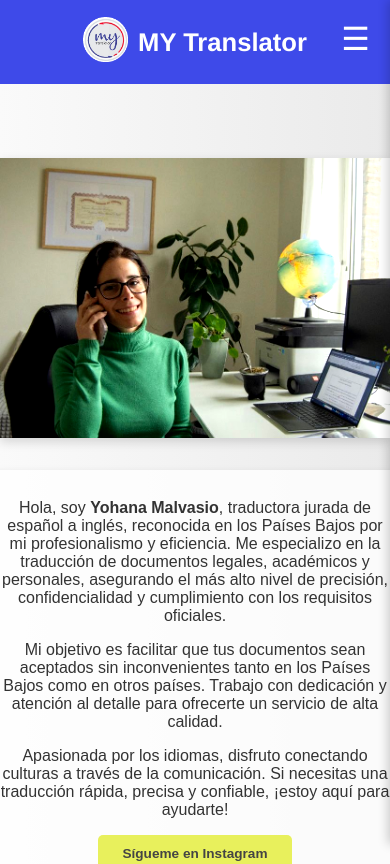
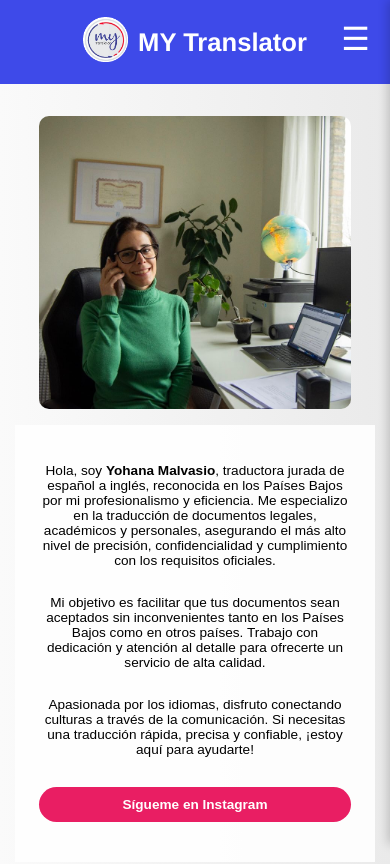
Before and after one commit to MarcosMolmedo/My-Translator, a React (Vite) app: page /sobre-mi in a window 390 px wide. Shown: the top 864 px of the page. Built offline with nearby package versions, Linux system fonts and the light colour scheme.

Commit message:
agrego modificaciones a .conteiner en el header para que no modifique estilos de otra parte de la web, aisle classes y modifique la estetica del botton y la responsividad en Sobremi

```diff
--- a/src/App.css
+++ b/src/App.css
@@ -7,7 +7,10 @@ html, body {
   background-color: #f5f5f5;
   display: flex;
   flex-direction: column;
+  overflow-x: hidden;
 }
+
+
 
 /* 📌 Contenedor principal de la aplicación */
 #root {
@@ -23,13 +26,14 @@ html, body {
   flex-grow: 1;
 }
 
-/* 📌 Sección principal (empuja el footer hacia abajo) */
+
 .main-content {
   flex-grow: 1;
   display: flex;
   flex-direction: column;
+  justify-content: space-between; /* ✅ Empuja el contenido correctamente */
+  min-height: 100%;
 }
-
 /* 📌 Footer fijo abajo en todas las resoluciones */
 .footer {
   background-color: #3e4ae9;
@@ -41,6 +45,7 @@ html, body {
   padding: 10px 0;
 }
 
+
 @media screen and (max-width: 425px) {
   .container {
     padding: 0 10px; /* ✅ Agrega padding lateral en móviles */
--- a/src/Styles/Header.css
+++ b/src/Styles/Header.css
@@ -13,12 +13,17 @@
 
 /* Contenedor sin márgenes ni restricciones */
 .container {
+  max-width: 1200px;
   display: flex;
+  flex-direction: column;
   align-items: center;
   justify-content: space-between;
+  text-align: center;
   width: 100%;
-  padding: 0 20px;
+
   margin: 0;
+  padding: 0 1rem;
+
 }
 
 /* Logo y título */
--- a/src/Styles/Opiniones.css
+++ b/src/Styles/Opiniones.css
@@ -1,7 +1,7 @@
 html, body {
     margin: 0;
     padding: 0;
-    overflow-x: hidden; /* Previene el scroll horizontal */
+    overflow-x: hidden;
     width: 100%;
 }
 
@@ -15,7 +15,7 @@ html, body {
     flex-wrap: wrap;
     justify-content: center;
     align-items: flex-start;
-    padding: 2rem;
+    padding: 2rem 1rem;
     gap: 1rem;
 }
 
@@ -98,6 +98,7 @@ html, body {
         width: calc(50% - 1rem);  /* 🔹 2 por fila */
         min-height: 110px;
         font-size: 0.8rem;
+        padding: 1rem;
     }
 }
 
@@ -106,57 +107,42 @@ html, body {
     .opiniones-container {
         flex-direction: column;
         align-items: center;
+        padding: 1rem; /* 🔹 Reduce el padding */
     }
+
+    /* Ajuste de tamaños para que los post-it sean más adaptables */
     .opinion {
-        width: 80%;  /* 1 por fila */
-        min-height: 100px;
-        font-size: 0.75rem;
+        width: 75%;  /* 🔹 Que ocupen el 75% de la pantalla */
+        max-width: 180px;  /* 🔹 No sean demasiado grandes */
+        min-height: 90px; /* 🔹 Reducimos la altura */
+        font-size: 0.75rem;  /* 🔹 Letra más chica */
+        transform: rotate(0deg); /* 🔹 Evitamos inclinaciones exageradas */
+        padding: 0.8rem;
     }
 }
+
 /* 🔹 Reducimos el tamaño de los post-its en pantallas grandes para que entren todos sin scroll */
 @media (min-width: 1090px) {
     .opinion {
-        width: calc(25% - 1rem);  /* 🔹 4 por fila */
-        height: 75px; /* 🔹 Más pequeños */
-        font-size: 0.40rem; /* 🔹 Letra más chica */
+        width: calc(25% - 1rem);
+        height: 75px;
+        font-size: 0.40rem;
     }
     .pin-image {
-        width: 20px; /* 🔹 Pin más pequeño */
-    }
-}
-
-/* 🔹 Para dispositivos aún más pequeños (hasta 484px) */
-@media (max-width: 484px) {
-    .opiniones-container {
-        flex-direction: column;
-        align-items: center;
-        justify-content: center;
-        gap: 0.5rem;
-    }
-    .opinion {
-        width: 90%;  /* 🔹 Reducimos el ancho */
-        max-width: 250px;  /* 🔹 No sean demasiado grandes */
-        min-height: 90px; /* 🔹 Reducimos la altura */
-        font-size: 0.7rem;
-        transform: rotate(0deg); /* 🔹 Evitamos demasiada inclinación */
-        margin: 0.5rem 0; /* 🔹 Espaciado entre los post-its */
-    }
-    .pin-image {
-        width: 20px; /* 🔹 Reducimos el tamaño del pin */
+        width: 20px;
     }
 }
 
 /* 🔹 Para dispositivos aún más pequeños (hasta 320px) */
 @media (max-width: 320px) {
     .opinion {
-        width: 95%;
-        max-width: 200px;
+        width: 85%;
+        max-width: 150px;
         min-height: 80px;
         font-size: 0.65rem;
-        transform: rotate(0deg);
-        padding: 0.8rem;
+        padding: 0.5rem;
     }
     .pin-image {
-        width: 18px; /* 🔹 Pin aún más pequeño */
+        width: 15px;
     }
 }
--- a/src/Styles/SobreMi.css
+++ b/src/Styles/SobreMi.css
@@ -1,121 +1,160 @@
-.sobre-mi {
-  padding: 4rem 0;
+/* ✅ Evita afectar el header */
+.sobre-mi-container {
+  padding: 4rem 5vw; /* Usamos "vw" en lugar de "%" para asegurar uniformidad */
   background: linear-gradient(to right, #fafafa, #eaeaea);
   display: flex;
-  flex-direction: column;
+  justify-content: center;
   align-items: center;
-  justify-content: center;
-  min-height: calc(100vh - 160px);
   width: 100%;
+  box-sizing: border-box;
+  position: relative;
 }
 
-.container {
+/* ✅ Contenedor principal */
+.sobre-mi-content {
   max-width: 1200px;
   display: flex;
-  flex-direction: column;
-  align-items: center;
-  text-align: center;
-  padding: 0 1rem;
+  flex-direction: row;
+  align-items: stretch;
+  justify-content: space-between;
+  gap: 1rem;
+  width: 100%;
+  padding: 0 5vw;
+  box-sizing: border-box;
 }
 
-.about-content {
+/* ✅ Imagen y texto ocupan la misma cantidad de espacio */
+.sobre-mi-imagen, .sobre-mi-texto {
+  flex: 1;
+  max-width: 50%;
   display: flex;
-  flex-direction: row;
   align-items: center;
-  justify-content: center;
-  gap: 2rem;
-  width: 100%;
-  max-width: 1200px;
 }
 
-.about-image {
-  width: 50%; /* Imagen a la izquierda en pantallas grandes */
-  max-height: 600px;
-  object-fit: cover;
-  border-radius: 0;
-  box-shadow: 0 4px 10px rgba(0, 0, 0, 0.15);
-  filter: brightness(1.1) contrast(1.2);
-  transition: opacity 1s ease-in-out;
+/* ✅ Ajuste de imagen */
+.sobre-mi-imagen {
+  justify-content: center;
 }
 
-.about-image:hover {
-  opacity: 1;
+.sobre-mi-imagen img {
+  width: 100%;
+  height: 100%;
+  object-fit: cover;
+  border-radius: 10px;
 }
 
-.about-text {
-  width: 50%; /* Texto a la derecha en pantallas grandes */
+/* ✅ Ajuste de texto */
+.sobre-mi-texto {
+  background: rgba(255, 255, 255, 0.9);
+  padding: 2rem;
   text-align: left;
-  background: rgba(255, 255, 255, 0.8);
-  padding: 2rem;
-  border-radius: 10px;
-  box-shadow: 0 4px 10px rgba(0, 0, 0, 0.15);
-  margin-bottom: 1rem;
+  display: flex;
+  flex-direction: column;
+  justify-content: center;
+  height: 100%;
 }
 
-.about-text p {
-  margin-bottom: 1rem;
-  color: #333;
+/* ✅ Botón con estilo del Hero Section */
+.sobre-mi-btn {
+  display: flex;
+  justify-content: center;
+  align-items: center;
+  background-color: #e91e63;
+  color: white;
+  padding: 12px 24px;
+  border-radius: 30px;
+  text-decoration: none;
+  font-weight: bold;
   font-size: 1rem;
+  transition: background-color 0.3s ease-in-out;
+  max-width: 200px;
+  text-align: center;
+  width: auto;
+  margin: 1.5rem auto;
 }
 
-.btn {
-  display: inline-block;
-  padding: 0.7rem 1.5rem;
-  background-color: #e8f05c;
-  color: #444;
-  text-decoration: none;
-  border-radius: 5px;
-  transition: background-color 0.3s ease;
-  font-weight: bold;
+/* ✅ Hover para cambio de color */
+.sobre-mi-btn:hover {
+  background-color: #d81b60;
 }
 
-.btn:hover {
-  background-color: #007bff;
-}
-
-/* Estilos responsivos para pantallas pequeñas */
-@media screen and (max-width: 768px) {
-  .about-content {
-    flex-direction: column;
-  }
-  .about-image {
-    width: 100%;
-    max-height: 400px;
-  }
-  .about-text {
-    width: 100%;
+/* 📱 Ajuste para pantallas menores a 460px */
+@media screen and (max-width: 460px) {
+  .sobre-mi-btn {
+    font-size: 0.85rem;
+    padding: 10px 16px;
+    max-width: 280px;
+    width: 90%;
     text-align: center;
+    margin: 1rem auto;
   }
 }
 
-@media screen and (max-width: 425px) {
-  .about-text {
+/* 📱 **Corrección Responsiva** */
+@media screen and (max-width: 1240px) {
+  .sobre-mi-container {
+    padding: 4rem 8vw;
+  }
+}
+
+@media screen and (max-width: 900px) {
+  .sobre-mi-content {
+    flex-direction: column;
+    align-items: center;
+    text-align: center;
+    padding: 0 5vw;
+  }
+
+  .sobre-mi-imagen,
+  .sobre-mi-texto {
     max-width: 100%;
-    padding: 0.8rem;
-    font-size: 0.85rem;
+    width: 100%;
   }
-  .btn {
-    width: auto;
+
+  .sobre-mi-imagen img {
+    height: auto;
+    max-height: 400px;
+  }
+
+  .sobre-mi-texto {
+    padding: 1.5rem;
+  }
+}
+
+@media screen and (max-width: 600px) {
+  .sobre-mi-container {
+    padding: 2rem 5vw;
+  }
+
+  .sobre-mi-texto {
     text-align: center;
     font-size: 0.85rem;
   }
-  .about-image {
-    max-height: 280px;
+
+
+ /* 📱 **Corrección para pantallas entre 900px y 1109px** */
+@media screen and (max-width: 1109px) and (min-width: 900px) {
+  .sobre-mi-content {
+    flex-direction: row;
+    justify-content: center;
+    align-items: center;
+  }
+
+  .sobre-mi-imagen {
+    flex: 1;
+    max-width: 45%;
+  }
+
+  .sobre-mi-texto {
+    flex: 1;
+    max-width: 55%;
+  }
+
+  .sobre-mi-imagen img {
+    width: 100%;
+    height: auto;
+    max-height: 450px; /* 🔹 Limita la altura en esta franja */
+    object-fit: cover;
   }
 }
-
-@media screen and (max-width: 340px) {
-  .about-text {
-    max-width: 100%;
-    padding: 0.5rem;
-    font-size: 0.8rem;
-  }
-  .btn {
-    width: auto;
-    text-align: center;
-    font-size: 0.8rem;
-  }
-  .about-image {
-    max-height: 250px;
-  }
 }
--- a/src/pages/Servicios.jsx
+++ b/src/pages/Servicios.jsx
@@ -1,4 +1,4 @@
-import React, { useState, useEffect } from "react";
+import React from "react";
 import "../Styles/Servicios.css";
 
 const serviciosData = [
@@ -34,28 +34,11 @@ const serviciosData = [
 ];
 
 const Servicios = () => {
-  const [index, setIndex] = useState(0);
-  const [isHovered, setIsHovered] = useState(false);
-
-  useEffect(() => {
-    if (!isHovered) {
-      const interval = setInterval(() => {
-        setIndex((prevIndex) => (prevIndex + 1) % serviciosData.length);
-      }, 3000);
-      return () => clearInterval(interval);
-    }
-  }, [isHovered]);
-
   return (
     <div className="servicios-page-container">
-      <div className="servicios-carousel">
+      <div className="servicios-grid">
         {serviciosData.map((servicio, i) => (
-          <div
-            key={i}
-            className={`servicios-page-card ${i === index ? "active" : "inactive"}`}
-            onMouseEnter={() => setIsHovered(true)}
-            onMouseLeave={() => setIsHovered(false)}
-          >
+          <div key={i} className="servicios-page-card">
             <h2 className="servicios-page-title">{servicio.title}</h2>
             <ul className="servicios-page-list">
               {servicio.items.map((item, idx) => (
--- a/src/pages/SobreMi.jsx
+++ b/src/pages/SobreMi.jsx
@@ -3,15 +3,12 @@ import "../Styles/SobreMi.css";
 
 const SobreMi = () => {
   return (
-    <section id="sobre-mi" className="sobre-mi">
-      <div className="container">
-        <div className="about-content">
-          <img
-            src="/MalvasioYohana1.png"
-            alt="Yohana Malvasio"
-            className="about-image"
-          />
-          <div className="about-text">
+    <section className="sobre-mi-container">
+      <div className="sobre-mi-content">
+        <div className="sobre-mi-imagen">
+          <img src="/MalvasioYohana1.png" alt="Yohana Malvasio" />
+        </div>
+        <div className="sobre-mi-texto">
           <p>
             Hola, soy <strong>Yohana Malvasio</strong>, traductora jurada de español a inglés,
             reconocida en los Países Bajos por mi profesionalismo y eficiencia.
@@ -31,11 +28,10 @@ const SobreMi = () => {
             href="https://www.instagram.com/my_translator_nl?igsh=MXVwem5heXh6d2RtbQ=="
             target="_blank"
             rel="noopener noreferrer"
-              className="btn"
+            className="sobre-mi-btn"
           >
             Sígueme en Instagram
           </a>
-          </div>
         </div>
       </div>
     </section>
```
Also changed, not shown: src/Styles/Servicios.css (+28 -48 lines), 2 other files (tests, documents, lock files or other folders). Lines whose indentation alone changed are shown as unchanged.
